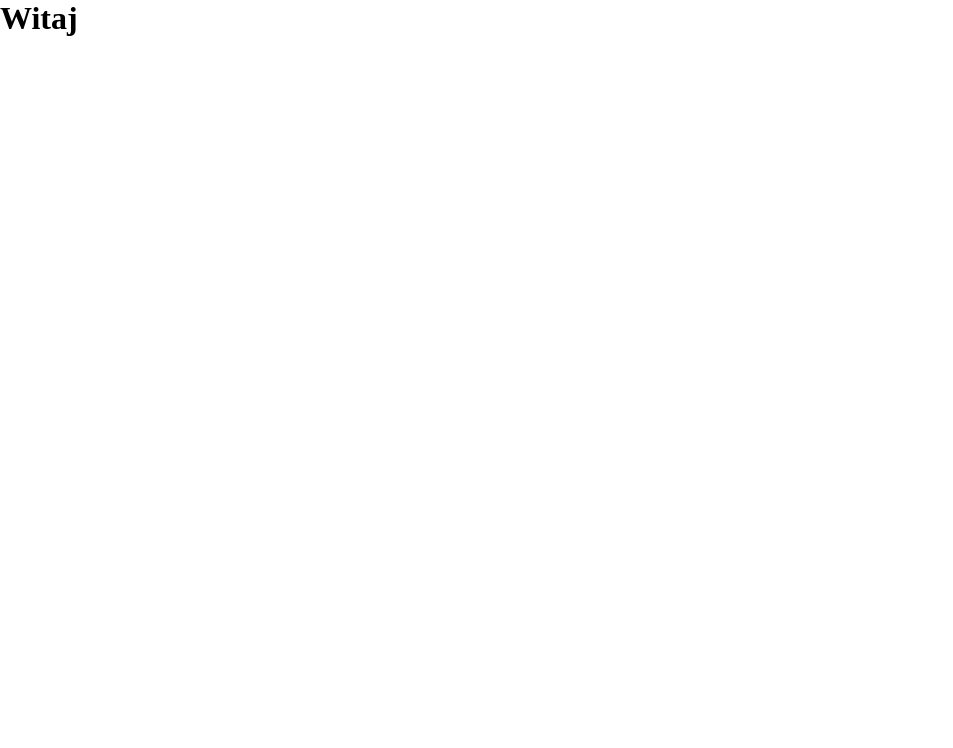
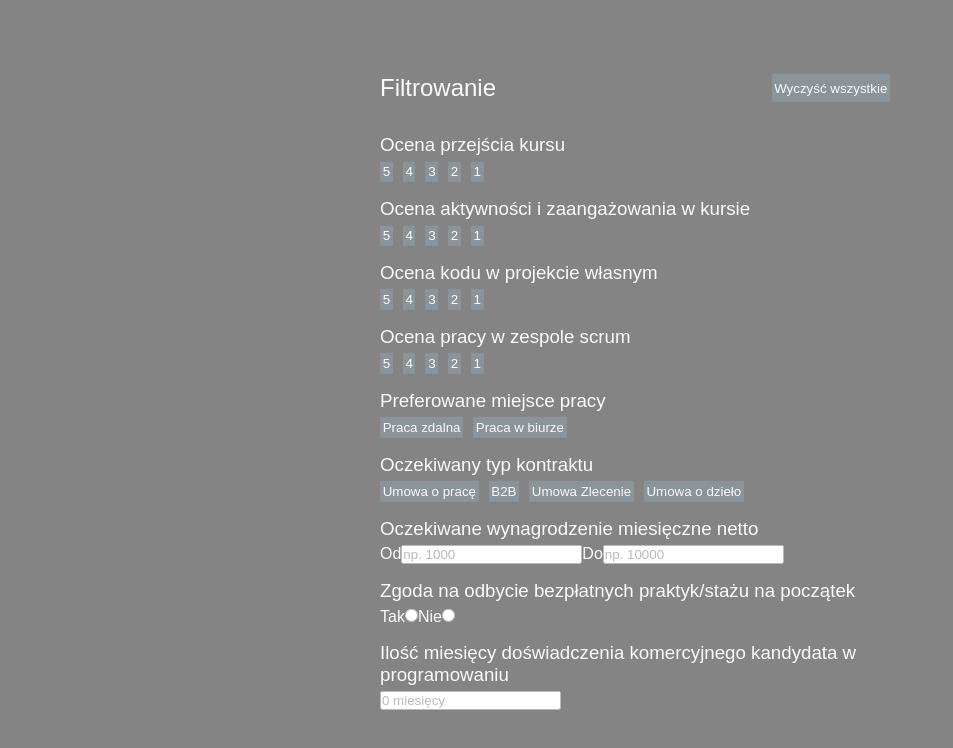
Before and after one commit to Kinetic639/megak-rekrutacja-frontend, a React (Create React App) app: page / in a window 1280 px wide. Shown: the top 748 px of the page, without its empty margins (0-953 px from the left). Built offline with nearby package versions, Linux system fonts and the light colour scheme.

Commit message:
add font, fix eslint-prettier warnings,

```diff
--- a/src/App.tsx
+++ b/src/App.tsx
@@ -1,10 +1,11 @@
 import React from 'react';
+import { Filters } from './views/filters/Filters';
 import './App.css';
 
 function App() {
   return (
     <>
-      <h1>Witaj</h1>
+      <Filters></Filters>
     </>
   );
 }
--- a/src/views/filters/Filters.css
+++ b/src/views/filters/Filters.css
@@ -1,15 +1,75 @@
+*{
+  margin: 0;
+  padding: 0;
+  box-sizing: border-box;
+}
+
+:root{
+  --white: #f7f7f7;
+  --black: #0a0a0a;
+  --dark: #172A35;
+}
+
+@font-face {
+	font-family: 'Catamaran';
+	src:
+		local('../../assets/fonts/catamaran.medium.ttf'),
+		format('truetype');
+	font-weight: 500;
+}
+
 .backdrop{
   position: fixed;
   top:0;
   left:0;
   width: 100vw;
   height: 100vh;
-  background-color: #0a0a0a;
+  background-color: var(--black);
   opacity: 0.5;
 }
 
 .filtersPanel{
-  margin-left:auto;
-  margin-right: auto;
-  background-color: #0a0a0a;
+  position: absolute;
+  top: 50%;
+  left: 50%;
+  width: 100%;
+  max-width: 520px;
+  font-family: 'Catamaran', Arial, Helvetica, sans-serif;
+  margin: 0 auto;
+  color: var(--white);
+  background-color: var(--black);
+  transform: translate(-50%, -50%);
 }
+
+.filtersPanel__head{
+  display: flex;
+  justify-content: space-between;
+  margin-bottom: 2rem;
+}
+
+.filtersPanel__filter{
+  margin-bottom: 1rem;
+}
+
+.filtersPanel__title, .filtersPanel__subtitle{
+  font-weight: 500;
+}
+
+.filtersPanel__subtitle{
+  margin-bottom: .3em;
+}
+
+.filtersPanel__options-list{
+  display: flex;
+  flex-wrap: wrap;
+  list-style: none;
+}
+
+.filtersPanel__element{
+  appearance: none;
+  padding: .2em;
+  border: 0;
+  margin-right: 10px;
+  background-color: var(--dark);
+  color: var(--white);
+}
--- a/src/views/filters/Filters.tsx
+++ b/src/views/filters/Filters.tsx
@@ -6,39 +6,39 @@ export const Filters = () => {
       <div className="backdrop">
         <article className="filtersPanel">
           <section className='filtersPanel__head'>
-            <h2>Filtrowanie</h2>
-            <button>Wyczyść wszystkie</button>
+            <h2 className='filtersPanel__title'>Filtrowanie</h2>
+            <button className='filtersPanel__element'>Wyczyść wszystkie</button>
           </section>
 
           <section className="filtersPanel__filter">
-            <h3 className="subTitle">Ocena przejścia kursu</h3>
-            <ul>
+            <h3 className="filtersPanel__subtitle">Ocena przejścia kursu</h3>
+            <ul className="filtersPanel__options-list">
               <li>
-                <button>
+                <button className='filtersPanel__element'>
                   <span>5</span>
                   <img src="" alt="" />
                 </button>
               </li>
               <li>
-                <button>
+                <button className='filtersPanel__element'>
                   <span>4</span>
                   <img src="" alt="" />
                 </button>
               </li>
               <li>
-                <button>
+                <button className='filtersPanel__element'>
                   <span>3</span>
                   <img src="" alt="" />
                 </button>
               </li>
               <li>
-                <button>
+                <button className='filtersPanel__element'>
                   <span>2</span>
                   <img src="" alt="" />
                 </button>
               </li>
               <li>
-                <button>
+                <button className='filtersPanel__element'>
                   <span>1</span>
                   <img src="" alt="" />
                 </button>
@@ -47,34 +47,34 @@ export const Filters = () => {
           </section>
 
           <section className="filtersPanel__filter">
-            <h3 className="subTitle">Ocena aktywności i zaangażowania w kursie</h3>
-            <ul>
+            <h3 className="filtersPanel__subtitle">Ocena aktywności i zaangażowania w kursie</h3>
+            <ul className="filtersPanel__options-list">
               <li>
-                <button>
+                <button className='filtersPanel__element'>
                   <span>5</span>
                   <img src="" alt="" />
                 </button>
               </li>
               <li>
-                <button>
+                <button className='filtersPanel__element'>
                   <span>4</span>
                   <img src="" alt="" />
                 </button>
               </li>
               <li>
-                <button>
+                <button className='filtersPanel__element'>
                   <span>3</span>
                   <img src="" alt="" />
                 </button>
               </li>
               <li>
-                <button>
+                <button className='filtersPanel__element'>
                   <span>2</span>
                   <img src="" alt="" />
                 </button>
               </li>
               <li>
-                <button>
+                <button className='filtersPanel__element'>
                   <span>1</span>
                   <img src="" alt="" />
                 </button>
@@ -82,34 +82,34 @@ export const Filters = () => {
             </ul>
           </section>
           <section className="filtersPanel__filter">
-            <h3 className="subTitle">Ocena kodu w projekcie własnym</h3>
-            <ul>
+            <h3 className="filtersPanel__subtitle">Ocena kodu w projekcie własnym</h3>
+            <ul className="filtersPanel__options-list">
               <li>
-                <button>
+                <button className='filtersPanel__element'>
                   <span>5</span>
                   <img src="" alt="" />
                 </button>
               </li>
               <li>
-                <button>
+                <button className='filtersPanel__element'>
                   <span>4</span>
                   <img src="" alt="" />
                 </button>
               </li>
               <li>
-                <button>
+                <button className='filtersPanel__element'>
                   <span>3</span>
                   <img src="" alt="" />
                 </button>
               </li>
               <li>
-                <button>
+                <button className='filtersPanel__element'>
                   <span>2</span>
                   <img src="" alt="" />
                 </button>
               </li>
               <li>
-                <button>
+                <button className='filtersPanel__element'>
                   <span>1</span>
                   <img src="" alt="" />
                 </button>
@@ -117,34 +117,34 @@ export const Filters = () => {
             </ul>
           </section>
           <section className="filtersPanel__filter">
-            <h3 className="subTitle">Ocena pracy w zespole scrum</h3>
-            <ul>
+            <h3 className="filtersPanel__subtitle">Ocena pracy w zespole scrum</h3>
+            <ul className="filtersPanel__options-list">
               <li>
-                <button>
+                <button className='filtersPanel__element'>
                   <span>5</span>
                   <img src="" alt="" />
                 </button>
               </li>
               <li>
-                <button>
+                <button className='filtersPanel__element'>
                   <span>4</span>
                   <img src="" alt="" />
                 </button>
               </li>
               <li>
-                <button>
+                <button className='filtersPanel__element'>
                   <span>3</span>
                   <img src="" alt="" />
                 </button>
               </li>
               <li>
-                <button>
+                <button className='filtersPanel__element'>
                   <span>2</span>
                   <img src="" alt="" />
                 </button>
               </li>
               <li>
-                <button>
+                <button className='filtersPanel__element'>
                   <span>1</span>
                   <img src="" alt="" />
                 </button>
@@ -153,26 +153,26 @@ export const Filters = () => {
           </section>
 
           <section className="filtersPanel__filter">
-            <h3 className="subTitle">Preferowane miejsce pracy</h3>
-            <ul>
-              <li><button>Praca zdalna</button></li>
-              <li><button>Praca w biurze</button></li>
+            <h3 className="filtersPanel__subtitle">Preferowane miejsce pracy</h3>
+            <ul className="filtersPanel__options-list">
+              <li><button className='filtersPanel__element'>Praca zdalna</button></li>
+              <li><button className='filtersPanel__element'>Praca w biurze</button></li>
             </ul>
           </section>
 
           <section className="filtersPanel__filter">
-            <h3 className="subTitle">Oczekiwany typ kontraktu</h3>
-            <ul>
-              <li><button>Umowa o pracę</button></li>
-              <li><button>B2B</button></li>
-              <li><button>Umowa Zlecenie</button></li>
-              <li><button>Umowa o dzieło</button></li>
+            <h3 className="filtersPanel__subtitle">Oczekiwany typ kontraktu</h3>
+            <ul className="filtersPanel__options-list">
+              <li><button className='filtersPanel__element'>Umowa o pracę</button></li>
+              <li><button className='filtersPanel__element'>B2B</button></li>
+              <li><button className='filtersPanel__element'>Umowa Zlecenie</button></li>
+              <li><button className='filtersPanel__element'>Umowa o dzieło</button></li>
             </ul>
           </section>
 
           <section className="filtersPanel__filter">
-            <h3 className="subTitle">Oczekiwane wynagrodzenie miesięczne netto</h3>
-            <ul>
+            <h3 className="filtersPanel__subtitle">Oczekiwane wynagrodzenie miesięczne netto</h3>
+            <ul className="filtersPanel__options-list">
               <li>
                 <label>
                   Od
@@ -189,8 +189,8 @@ export const Filters = () => {
           </section>
 
           <section className="filtersPanel__filter">
-            <h3 className="subTitle">Zgoda na odbycie bezpłatnych praktyk/stażu na początek</h3>
-            <ul>
+            <h3 className="filtersPanel__subtitle">Zgoda na odbycie bezpłatnych praktyk/stażu na początek</h3>
+            <ul className="filtersPanel__options-list">
               <li>
                 <label>
                   Tak
@@ -207,8 +207,8 @@ export const Filters = () => {
           </section>
 
           <section className="filtersPanel__filter">
-            <h3 className="subTitle">Ilość miesięcy doświadczenia komercyjnego kandydata w programowaniu</h3>
-            <ul>
+            <h3 className="filtersPanel__subtitle">Ilość miesięcy doświadczenia komercyjnego kandydata w programowaniu</h3>
+            <ul className="filtersPanel__options-list">
               <li>
                 <input type="number" id="commercialExp" name="commercialExp" placeholder='0 miesięcy'></input>
               </li>
```
Also changed, not shown: .eslintrc.js, src/assets/fonts/catamaran.medium.ttf (added), 1 other file (tests, documents, lock files or other folders).
